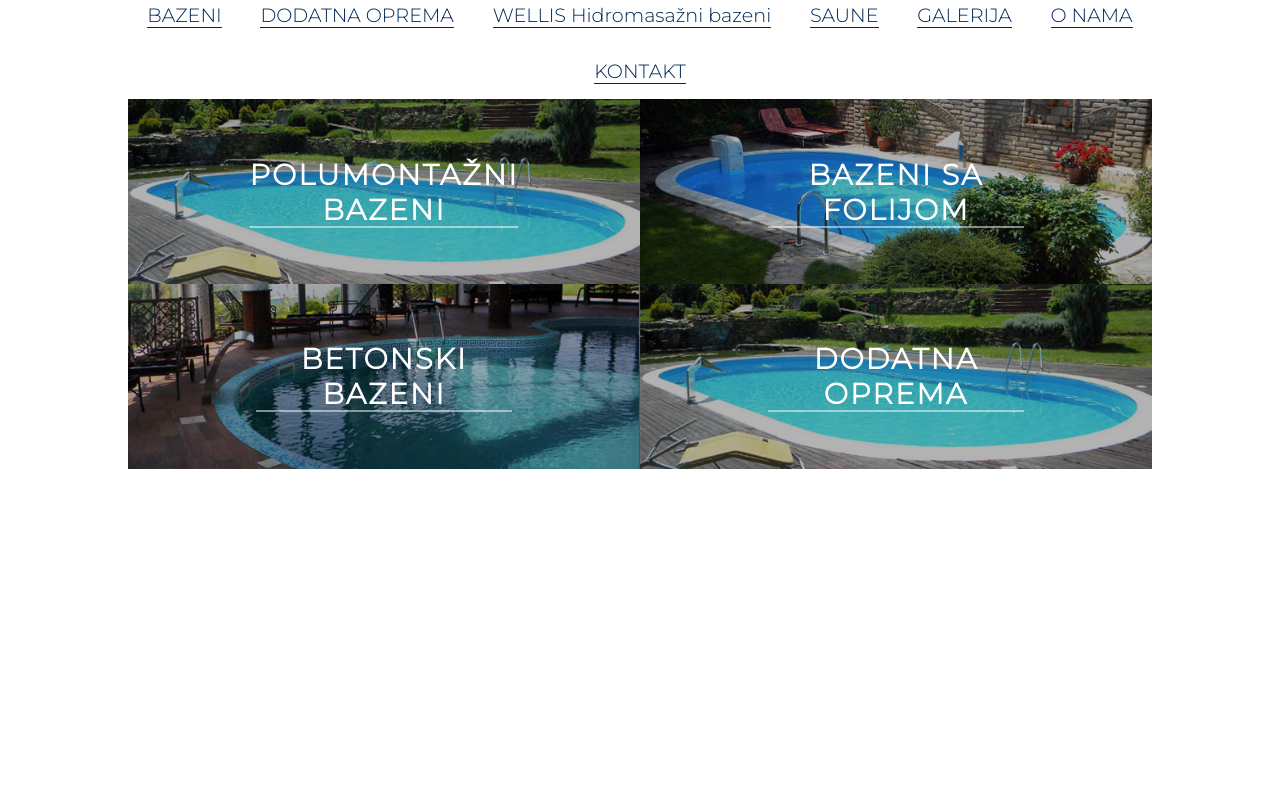
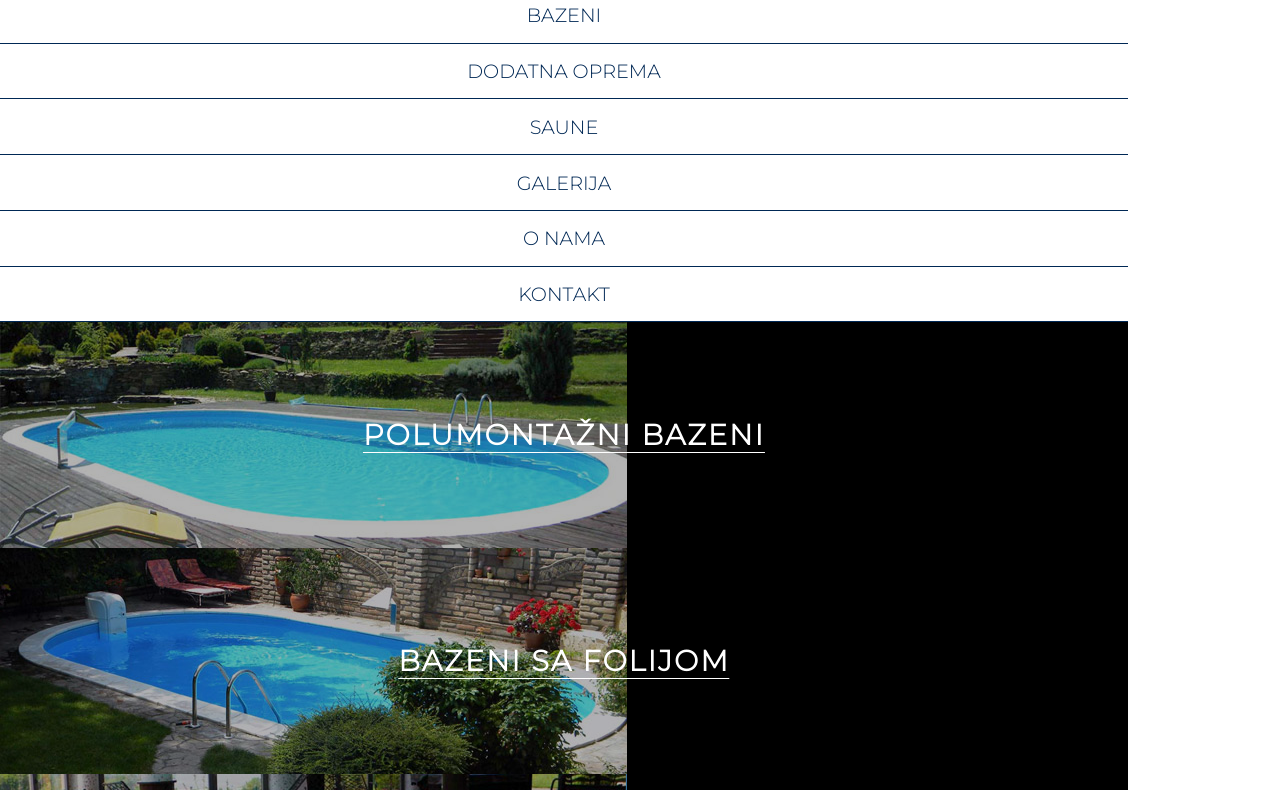
Before and after one commit to SixTenWeb/pool, a plain HTML site: page index.html in a window 1280 px wide. Shown: the part 125-915 px from the top of the page. Before the commit the page ends 800 px from the top, so only its background shows below. Drawn offline with Linux system fonts and the light colour scheme.

Commit message:
large screen deleted

```diff
--- a/index.html
+++ b/index.html
@@ -11,7 +11,7 @@
 </head>
 <body>
     <!-- HEADER -->
-    <header class="container">
+    <header class="container navigation">
         <div class="top-bar">
             <div class="top-bar_logo">
                 <h1>POOL SERVICE</h1>
@@ -26,7 +26,6 @@
             <ul class="nav_list">
                 <li class="nav_item"><a href="#">BAZENI</a></li>
                 <li class="nav_item"><a href="#">DODATNA OPREMA</a></li>
-                <li class="nav_item"><a href="#">WELLIS Hidromasažni bazeni</a></li>
                 <li class="nav_item"><a href="#">SAUNE</a></li>
                 <li class="nav_item"><a href="#">GALERIJA</a></li>
                 <li class="nav_item"><a href="#">O NAMA</a></li>
--- a/main.css
+++ b/main.css
@@ -74,6 +74,7 @@ a {
     display: block;
     opacity: 0.7;
     max-width: 100%;
+    height: auto;
 }
 
 .main_item {
@@ -88,38 +89,3 @@ a {
     font-size: 1.2em;
 }
 /* Large-screen */
-@media screen and (min-width:576px){
-    .container {
-        width: 80%;
-        max-width: 1128px;
-        margin: 0 auto;
-    }
-
-    .nav_list{
-        display: flex;
-        justify-content: space-around;
-        flex-wrap: wrap;
-    }
-
-    .nav_item {
-        border: none;
-    }
-
-    .nav_item a {
-        border-bottom: 1px solid var(--blue);
-        transition: border 0.3s ease-in, color 0.3s ease-in;
-    }
-
-    .nav_item a:hover {
-        border-bottom: 1px solid red;
-        color: red;
-
-    }
-    main {
-        display: grid;
-        grid-template-columns: repeat(2, 1fr);
-
-    }
-
-
-}
```
